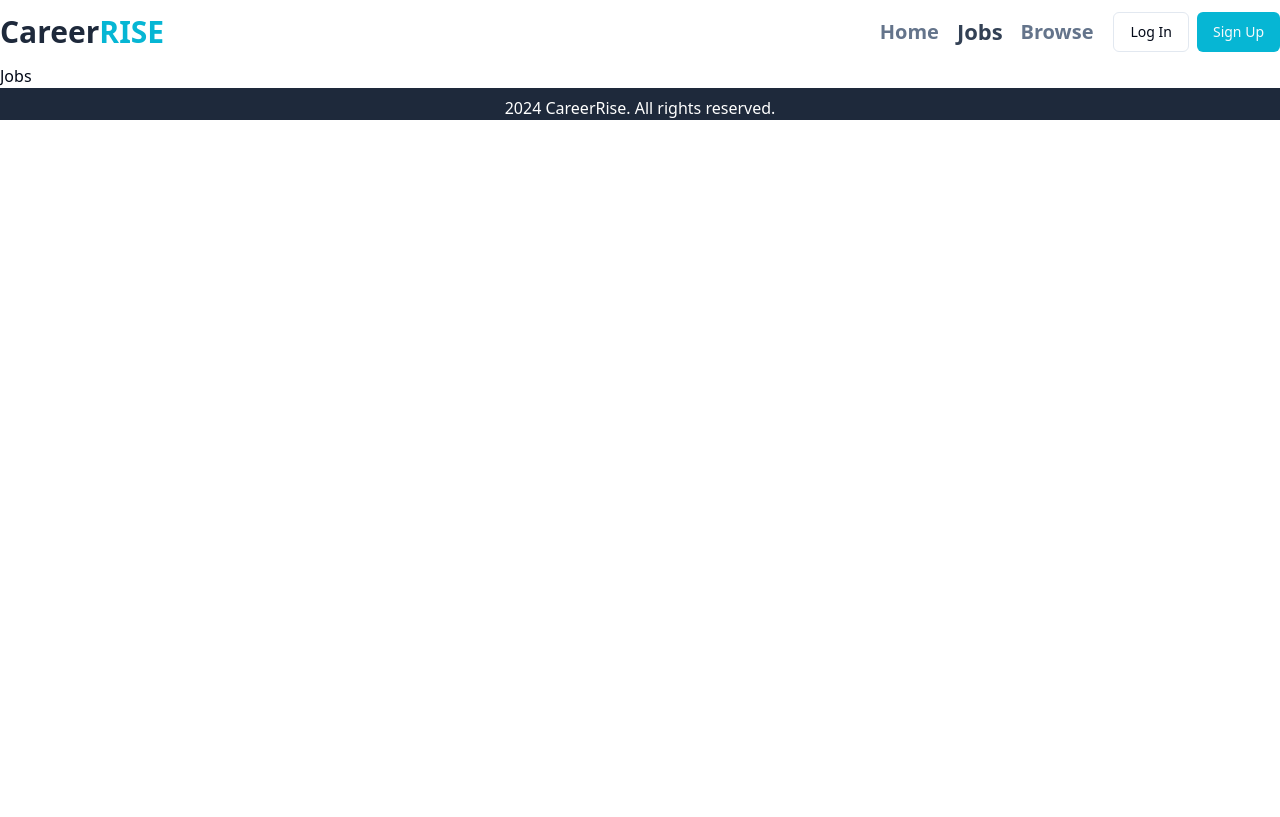
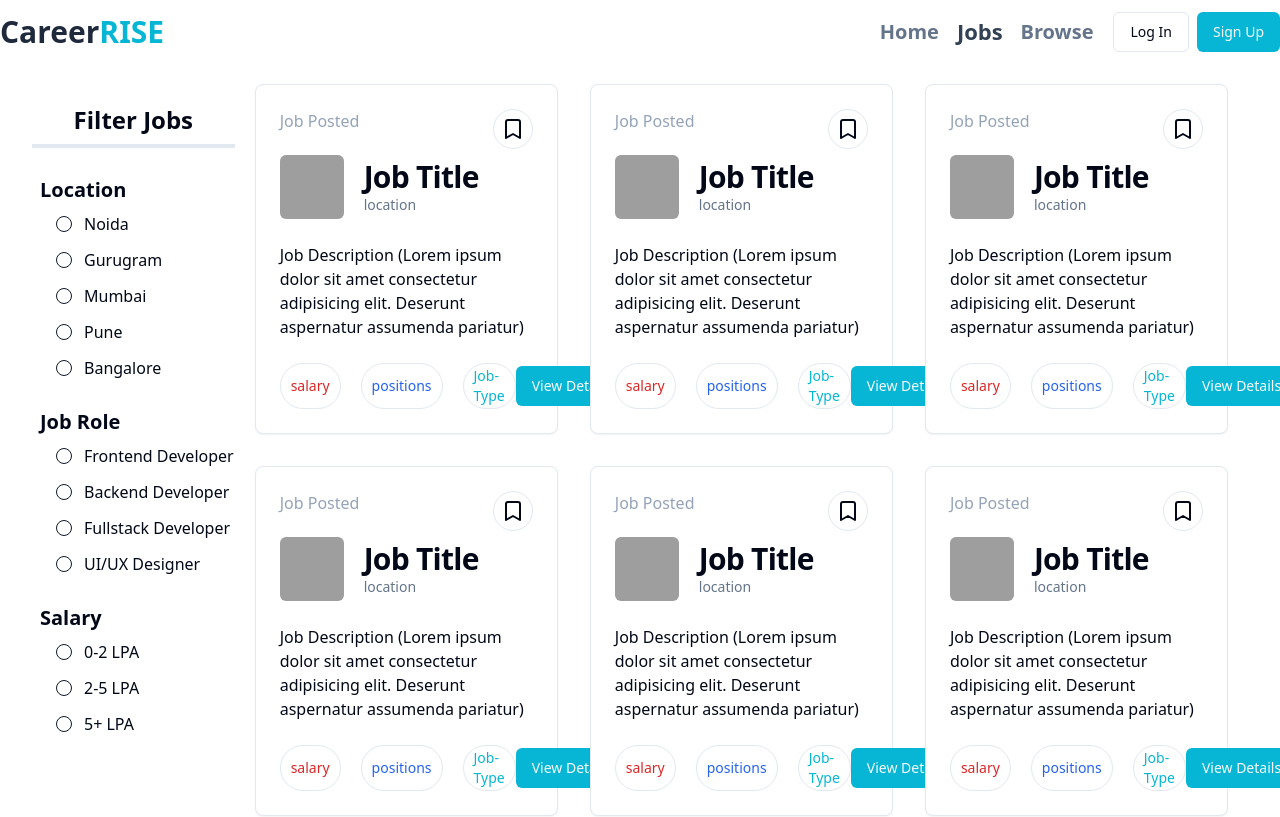
Before and after one commit to ShubhamSharmax/CareerRise, a React (Vite) app: page /jobs in a window 1280 px wide. Shown: the top 817 px of the page. Built offline with nearby package versions, Linux system fonts and the light colour scheme; grey boxes are pictures that could not be loaded.

Commit message:
created jobs and browse pages

```diff
--- a/src/App.jsx
+++ b/src/App.jsx
@@ -5,6 +5,8 @@ import Signup from "./components/pages/Signup";
 import { Toaster } from "./components/ui/sonner";
 import HomePage from "./components/pages/HomePage";
 import Footer from "./components/common/Footer";
+import JobsPage from "./components/pages/JobsPage";
+import BrowsePage from "./components/pages/BrowsePage";
 
 function App() {
   return (
@@ -14,16 +16,16 @@ function App() {
       </header>
       <main>
         <Routes>
-        <Route path="/" element={<HomePage/>} />
-        <Route path="/jobs" element={<h1>Jobs</h1>} />
-        <Route path="/browse" element={<h1>Browse</h1>} />
-        <Route path="/login" element={<Login/>} />
-        <Route path="/signup" element={<Signup/>} />
+          <Route path="/" element={<HomePage />} />
+          <Route path="/jobs" element={<JobsPage />} />
+          <Route path="/browse" element={<BrowsePage />} />
+          <Route path="/login" element={<Login />} />
+          <Route path="/signup" element={<Signup />} />
         </Routes>
-      <Toaster/>
+        <Toaster />
       </main>
       <footer>
-      <Footer/>
+        <Footer />
       </footer>
     </>
   )
--- a/src/components/common/JobCard.jsx
+++ b/src/components/common/JobCard.jsx
@@ -2,22 +2,40 @@
 import React from 'react'
 import { Card, CardContent, CardDescription, CardFooter, CardHeader, CardTitle } from '../ui/card'
 import { Badge } from '../ui/badge'
+import { Avatar, AvatarImage } from '../ui/avatar'
+import { Bookmark } from 'lucide-react'
+import { Button } from '../ui/button'
 
 const JobCard = () => {
     return (
         <div>
             <Card>
                 <CardHeader>
-                    <CardTitle className='text-3xl'>Job Title</CardTitle>
-                    <CardDescription>location</CardDescription>
+                    <div className="top flex justify-between item-center">
+                        <span className='font-medium text-slate-400'>Job Posted</span>
+                        <Button variant='outline' className='rounded-full h-10 w-10 p-0'><Bookmark /></Button>
+                    </div>
+                    <div className='flex items-center gap-5'>
+                        <Avatar className='h-16 w-16 rounded-md'>
+                            <AvatarImage src="https://github.com/apple.png" />
+                        </Avatar>
+                        <div>
+                            <CardTitle className='text-3xl'>Job Title</CardTitle>
+                            <CardDescription>location</CardDescription>
+                        </div>
+
+                    </div>
                 </CardHeader>
                 <CardContent>
                     <p>Job Description (Lorem ipsum dolor sit amet consectetur adipisicing elit. Deserunt aspernatur assumenda pariatur)</p>
                 </CardContent>
-                <CardFooter className='flex gap-5'>
-                    <Badge variant='ghost' className='text-red-600 font-medium text-sm'>salary</Badge>
-                    <Badge variant='ghost' className='text-blue-600 font-medium text-sm'>positions</Badge>
-                    <Badge variant='ghost' className='text-cyan-500 font-medium text-sm'>Job-Type</Badge>
+                <CardFooter className='flex justify-between'>
+                    <div className='flex gap-5'>
+                        <Badge variant='ghost' className='text-red-600 font-medium text-sm'>salary</Badge>
+                        <Badge variant='ghost' className='text-blue-600 font-medium text-sm'>positions</Badge>
+                        <Badge variant='ghost' className='text-cyan-500 font-medium text-sm'>Job-Type</Badge>
+                    </div>
+                    <Button className='bg-cyan-500 hover:bg-cyan-700'>View Details</Button>
                 </CardFooter>
             </Card>
         </div>
--- /dev/null
+++ b/src/components/common/JobFilterMenu.jsx
@@ -0,0 +1,43 @@
+import React from 'react'
+import { RadioGroup, RadioGroupItem } from '../ui/radio-group'
+import { Label } from '../ui/label'
+
+const JobFilterMenu = () => {
+    const jobFilters = [
+        {
+            type: "Location",
+            values: ['Noida', 'Gurugram', 'Mumbai', 'Pune', 'Bangalore']
+
+        },
+        {
+            type: 'Job Role',
+            values: ['Frontend Developer', 'Backend Developer', 'Fullstack Developer', 'UI/UX Designer']
+
+        },
+        {
+            type: "Salary",
+            values: ['0-2 LPA', '2-5 LPA', '5+ LPA']
+        }
+    ]
+    return (
+        <div className='my-10'>
+            <h1 className='font-bold text-2xl text-center'>Filter Jobs</h1>
+            <hr className='my-2 border-2' />
+            {jobFilters.map((data, index) => (
+                <div key={index} className='my-5'>
+                    <h1 className='text-xl font-bold p-2'>{data.type}</h1>
+                    <RadioGroup className='flex flex-col gap-3 pl-6'>
+                        {data.values.map((item, index) => (
+                            <div key={index} className='flex gap-3 items-center'>
+                                <RadioGroupItem id={item} value={item} />
+                                <Label htmlFor={item} className='cursor-pointer text-base' >{item}</Label>
+                            </div>
+                        ))}
+                    </RadioGroup>
+                </div>
+            ))}
+        </div>
+    )
+}
+
+export default JobFilterMenu
--- /dev/null
+++ b/src/components/pages/BrowsePage.jsx
@@ -0,0 +1,20 @@
+import React from 'react'
+import JobCard from '../common/JobCard'
+
+const BrowsePage = () => {
+    const jobs = [1, 2, 3, 4, 5]
+    return (
+        <div className='max-w-[95rem] mx-auto my-10'>
+            <h1 className='text-xl font-bold'>Showing Search Results ({jobs.length})</h1>
+            <div className='grid grid-cols-3 gap-8 p-5'>
+                {jobs.map((job, index) => (
+                    <div key={index} className=''>
+                        <JobCard />
+                    </div>
+                ))}
+            </div>
+        </div>
+    )
+}
+
+export default BrowsePage
--- /dev/null
+++ b/src/components/pages/JobsPage.jsx
@@ -0,0 +1,32 @@
+import React from 'react'
+import JobFilterMenu from '../common/JobFilterMenu'
+import JobCard from '../common/JobCard'
+
+const JobsPage = () => {
+  return (
+    <div className='flex max-w-[95%] mx-auto justify-evenly'>
+      <div className='justify-start w-1/6'>
+        <JobFilterMenu />
+      </div>
+      <div className='flex-1'>
+        <Jobs />
+      </div>
+    </div>
+  )
+}
+
+export default JobsPage
+
+
+export const Jobs = () => {
+  const jobs = [1, 2, 3, 4, 5, 6, 7, 8, 9, 10, 11, 12, 13, 14, 15]
+  return (
+    <div className='grid grid-cols-3 gap-8 p-5'>
+      {jobs.map((job, index) => (
+        <div key={index} className=''>
+          <JobCard />
+        </div>
+      ))}
+    </div>
+  )
+}
```
Lines whose indentation alone changed are shown as unchanged.
